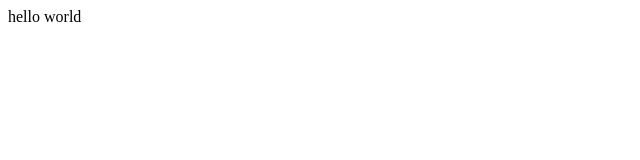
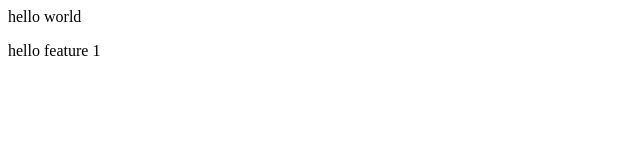
Before and after one commit to bhavesh-kadel/localRepo, a plain HTML site: page index.html in a window 1280 px wide. Shown: the full height of the page, 0-640 px from the left. Drawn offline with Linux system fonts and the light colour scheme.

Commit message:
add a feature

```diff
--- a/index.html
+++ b/index.html
@@ -1,3 +1,4 @@
 <p>
     hello world
 </p>
+<p>hello feature 1</p>
```
